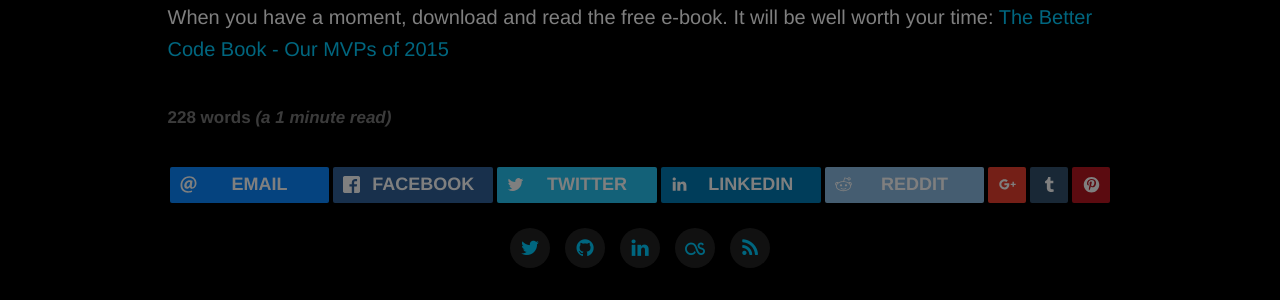
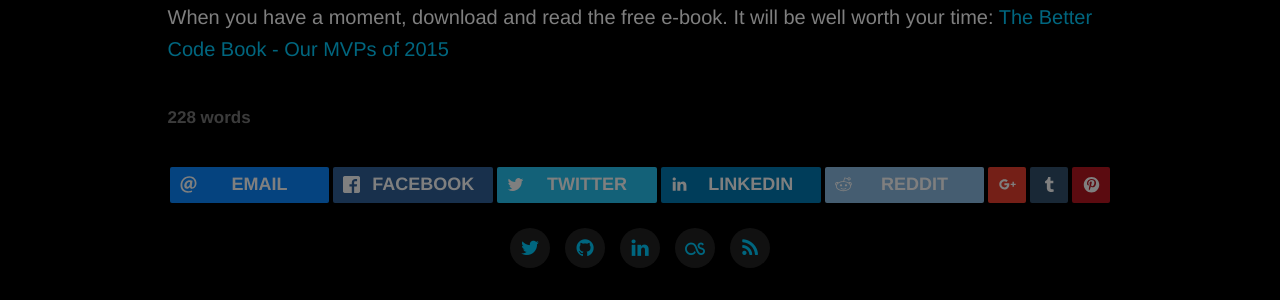
Before and after one commit to asciamanna/asciamanna.github.io, a Jekyll site: the page built from _posts/2016-03-10-the-better-code-book.md, in a window 1280 px wide and 900 px high, scrolled down 616 px. Shown: the part 283-583 px from the top of the window. Built offline with Jekyll 4.4.1, drawn with Linux system fonts in a browser that asks for light colours; nearby versions of some CDN libraries; comment, search, counter and statistics services are not loaded; a style sheet for code colours, icons or effects is not loaded.

Commit message:
getting rid of minutes to read until I can get pluralize template working

```diff
--- a/_includes/post-footer.html
+++ b/_includes/post-footer.html
@@ -2,7 +2,7 @@
 {% assign  word_count = page.content | number_of_words %}
 {% assign minutes_to_read = word_count | divided_by:200 %}
 <p class="content post-footer">
-<strong> <small>{{word_count}} words <em>(a {{minutes_to_read}} minute read)</em></small></strong>
+<strong> <small>{{word_count}} words</em></small></strong>
 </p>
 
 <!-- End Post Footer -->
```
